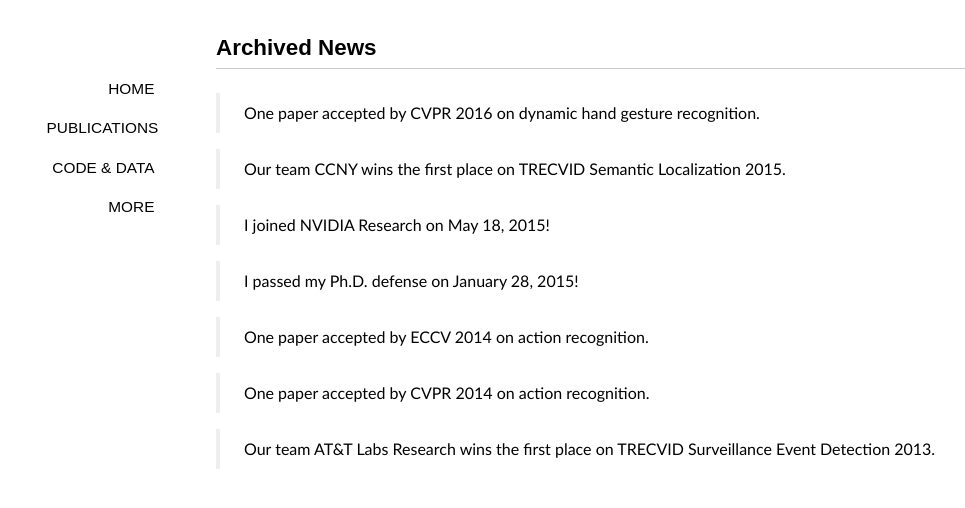
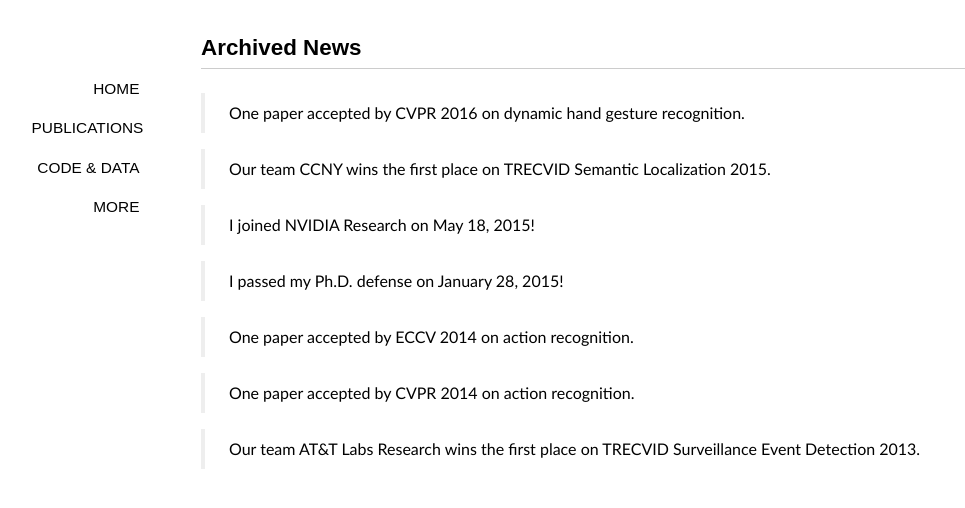
Before and after one commit to xiaodongyang/xiaodongyang.github.io, a Jekyll site: the page built from news.md, in a window 1280 px wide. Shown: the top 508 px of the page, without its empty margins (49-1014 px from the left). Built offline with Jekyll 4.4.1, drawn with Linux system fonts in a browser that asks for light colours; some web fonts are replaced.

Commit message:
Update style.css

```diff
--- a/media/css/style.css
+++ b/media/css/style.css
@@ -25,7 +25,7 @@
 blockquote{display:block;text-align:justify;border-left:4px solid #eeeeee;}
 blockquote{margin:1em 0em;padding-left:1.5em;}
 blockquote p{margin:0;padding:.5em 0;}
-#container{width:750px;margin:2em auto;display:block;padding:0 2em;}
+#container{width:780px;margin:2em auto;display:block;padding:0 2em;}
 .content{font-size:16px;line-height:24px;}
 .content h1{padding:.5em 0;}
 .content img{max-width:600px;display:block;margin:4px auto;-webkit-box-shadow:#999 1px 1px 4px;-moz-box-shadow:#999 1px 1px 4px;box-shadow:#999 1px 1px 4px;}
```
